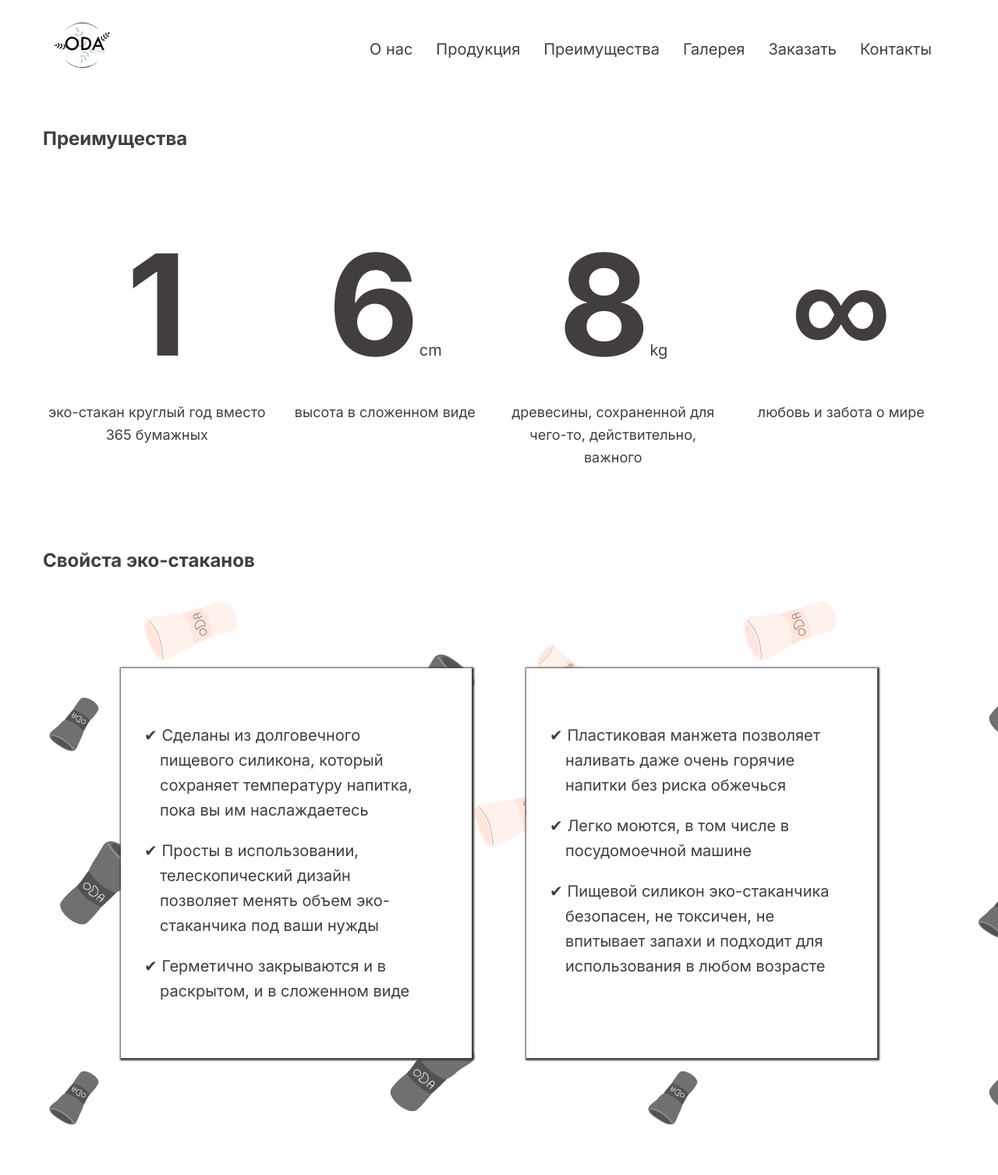
After one commit to FoxWithMatches/ODA-culture, a PHP site: page /description.html in a window 1280 px wide; the page is wider, and only the part inside the window is pictured. The commit adds this page. Shown: that part at 78% size. Run offline with PHP 8.4, Linux system fonts and the light colour scheme.

Commit message:
add description page

```diff
--- /dev/null
+++ b/description.html
@@ -0,0 +1,78 @@
+<!DOCTYPE html>
+<html lang="en">
+    <head>
+        <meta charset="UTF-8">
+        <link rel="stylesheet" href="style.css">
+        <link rel="icon" href="/img/v2.svg">
+        <link rel="preconnect" href="https://fonts.googleapis.com">
+        <link rel="preconnect" href="https://fonts.gstatic.com" crossorigin>
+        <link href="https://fonts.googleapis.com/css2?family=Josefin+Slab:wght@100&display=swap" rel="stylesheet">
+        <link rel="preconnect" href="https://fonts.googleapis.com">
+        <link rel="preconnect" href="https://fonts.gstatic.com" crossorigin>
+        <link href="https://fonts.googleapis.com/css2?family=Inter:wght@100;400;700&display=swap" rel="stylesheet">
+        <meta http-equiv="X-UA-Compatible" content="IE=edge">
+        <meta name="viewport" content="width=device-width, initial-scale=1.0">
+        <title>Description</title>
+    </head>
+
+    <body>
+       <div class="page">
+            <header>
+                <div class="header">
+                    <a href="/index.html">
+                        <img class="logo" src="/img/v1.svg" alt="logotype">
+                    </a>
+                    <nav class="nav-header">
+                        <a class="nav-link" href="/index.html">О нас</a>
+                        <a class="nav-link" href="/product.html">Продукция</a>
+                        <a class="nav-link" href="/description.html">Преимущества</a>
+                        <a class="nav-link" href="#">Галерея</a>
+                        <a class="nav-link" href="#">Заказать</a>
+                        <a class="nav-link" href="#">Контакты</a>
+                    </nav>
+
+                </div>
+            </header>
+
+                <main>
+                  <h4 class="description-h4">Преимущества</h4>
+                  <div class="grid-layout-about">
+                    <div>
+                        <p class="bold-number">1</p>
+                        <p class="description-number">эко-стакан круглый год вместо 365 бумажных</p>
+                    </div>
+                    <div>
+                        <p class="bold-number">6<span>cm</span></p>
+                        <p class="description-number">высота в сложенном виде</p>
+                    </div>
+                    <div>
+                        <p class="bold-number">8<span>kg</span></p>
+                        <p class="description-number">древесины, сохраненной для чего-то, действительно, важного</p>
+                    </div>
+                    <div>
+                        <p class="bold-number">∞</p>
+                        <p class="description-number">любовь и забота о мире</p>
+                    </div>
+                  </div>
+
+                  <h4>Свойста эко-стаканов</h4>
+                  <img class="background-image" src="/img/cupsBCKG.png" alt="background photo">
+
+                  <div class="description-cups">
+                    <div class="one-box-text">
+                       <p><span class="checkbox-description">&#10004;</span> Сделаны из долговечного пищевого силикона, который сохраняет температуру напитка, пока вы им наслаждаетесь</p>
+                        <p><span class="checkbox-description">&#10004;</span> Просты в использовании, телескопический дизайн позволяет менять объем эко-стаканчика под ваши нужды</p>
+                        <p><span class="checkbox-description">&#10004;</span> Герметично закрываются и в раскрытом, и в сложенном виде</p>
+                    </div>
+                    <div class="two-box-text">
+                        <p> <span class="checkbox-description">&#10004;</span> Пластиковая манжета позволяет наливать даже очень горячие напитки без риска обжечься</p>
+                        <p><span class="checkbox-description">&#10004;</span> Легко моются, в том числе в посудомоечной машине</p>
+                        <p><span class="checkbox-description">&#10004;</span> Пищевой силикон эко-стаканчика безопасен, не токсичен, не впитывает запахи и подходит для использования в любом возрасте</p>
+                    </div>
+                  </div>
+                </main>
+
+        </div>
+    </body>
+
+</html>
--- a/style.css
+++ b/style.css
@@ -1,6 +1,7 @@
 html {
     font-size: 20px;
     font-family: "Inter", sans-serif;
+    line-height: 1.6;
     color: #433E3E;
     /* background-color: #8CAE9F; */
 }
@@ -216,3 +217,65 @@ h3 {
     font-size: 20px;
     margin-top: 20px;
 }
+
+/* Description */
+
+.description-h4 {
+    margin-top: 80px;
+}
+
+.grid-layout-about {
+    display: grid;
+    /* grid-template-columns: 300px 300px 300px 300px; */
+    grid-template-columns: 1fr 1fr 1fr 1fr;
+    margin-bottom: 80px;
+}
+
+.bold-number {
+    font-size: 180px;
+    font-weight: 800;
+    margin-top: 50px;
+    margin-bottom: 0;
+    text-align: center;
+}
+
+span {
+    font-size: 20px;
+    font-weight: normal;
+}
+
+.description-number {
+    margin-top: -20px;
+    text-align: center;
+    font-size: 18px;
+}
+
+.background-image {
+    margin-left: -440px;
+}
+
+.description-cups {
+    display: flex;
+    margin-top: -650px;
+    margin-left: 100px;
+}
+
+.checkbox-description {
+    margin-left: -20px;
+}
+
+.one-box-text {
+    background-color: #fefefe;
+    width: 400px;
+    margin-right: 70px;
+    padding: 50px;
+    box-shadow: 1px 1px 2px 2px #433E3E;
+}
+
+.two-box-text {
+    background-color: #fefefe;
+    width: 400px;
+    margin-right: 100px;
+    padding: 50px;
+    box-shadow: 1px 1px 2px 2px #433E3E;
+}
```
Also changed, not shown: img/bckg.png (added), img/cupsBCKG.png (added), 2 other files.
